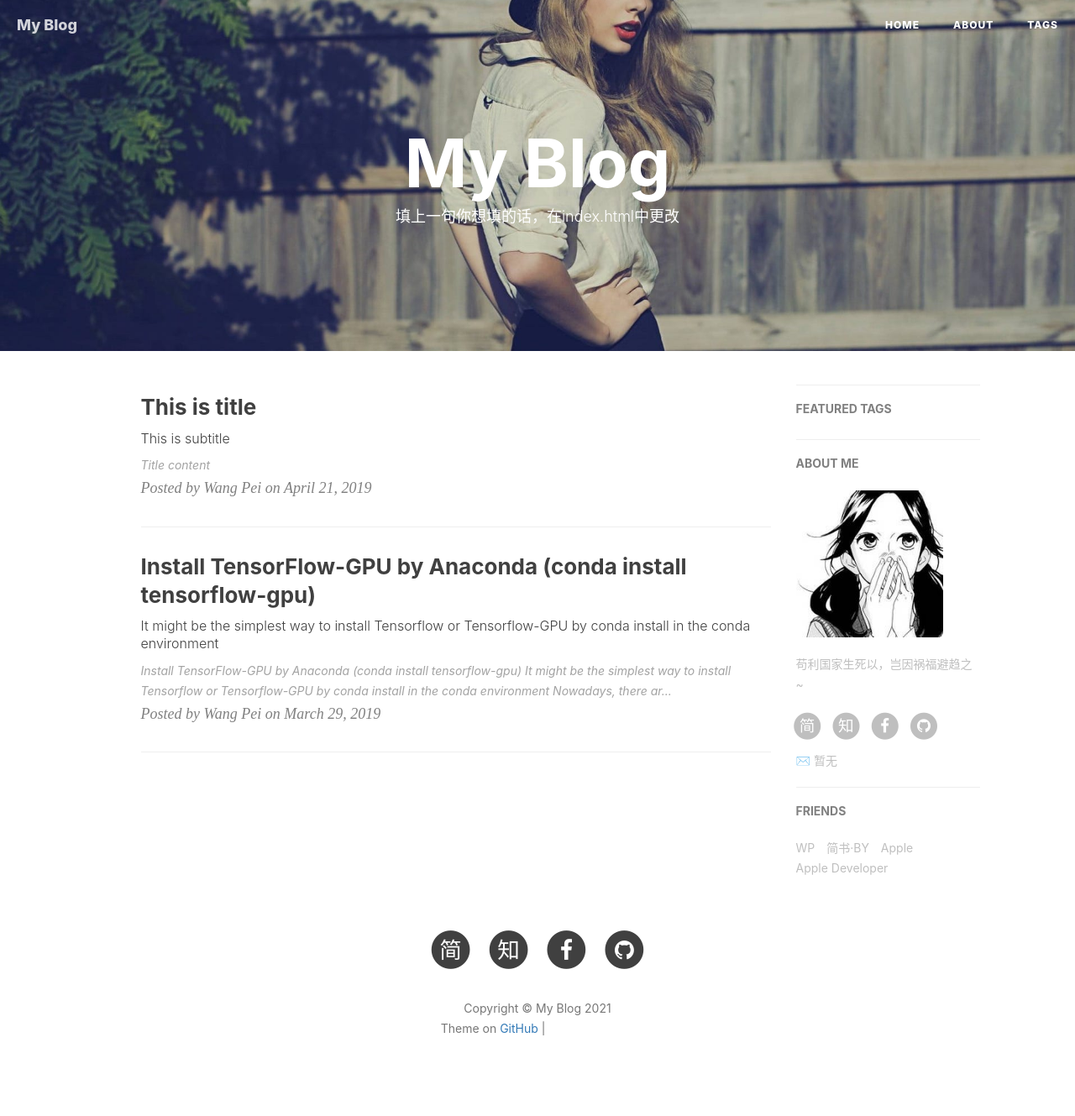
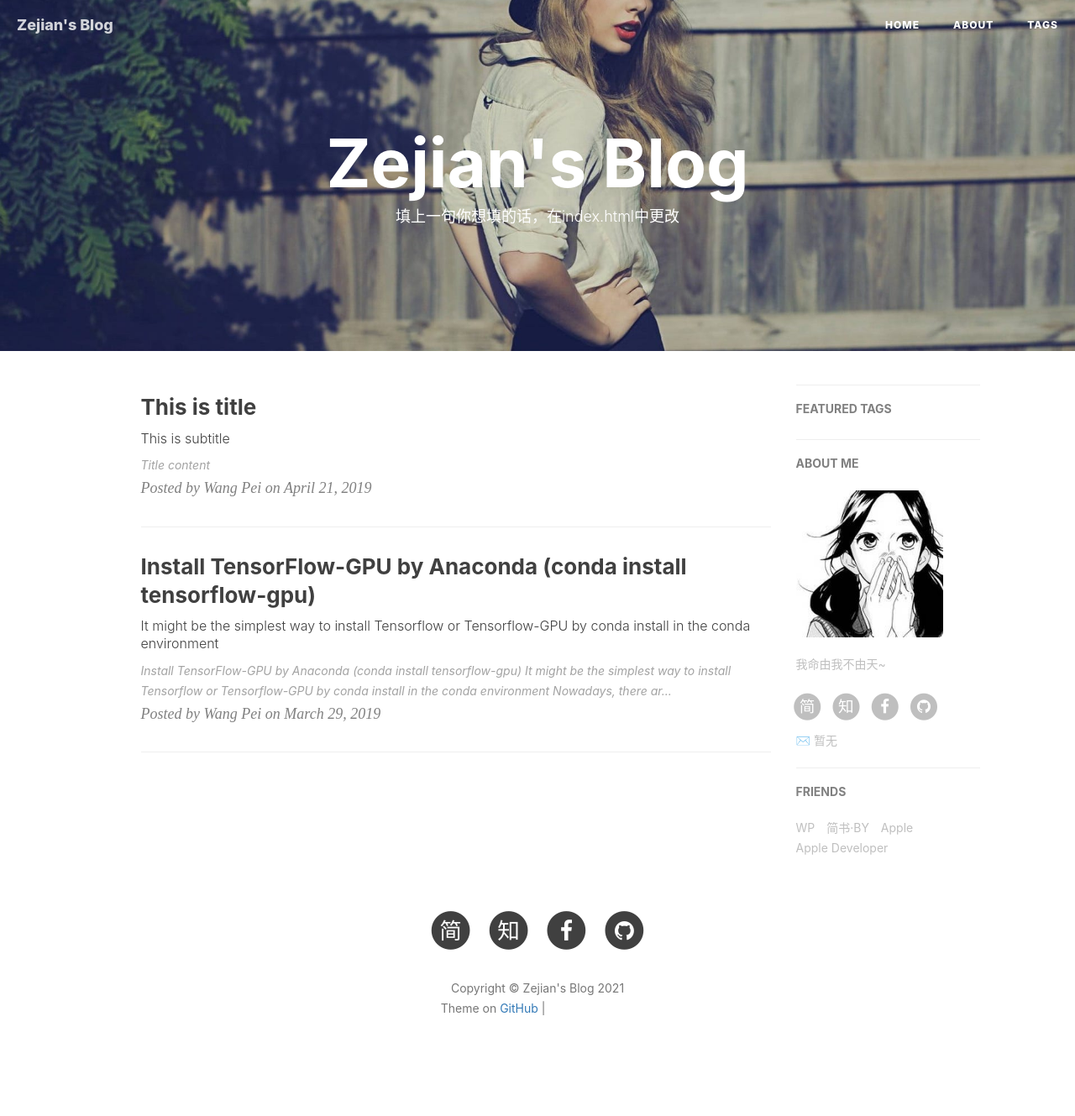
Before and after one commit to zejianzhan/zejianzhan.github.io, a Jekyll site: the page built from index.html, in a window 1280 px wide. Shown: the whole page at 84% size. Built offline with Jekyll 4.4.1, drawn with Linux system fonts in a browser that asks for light colours; nearby versions of some CDN libraries; the list of posts is cut into pages by our own code; comment, search, counter and statistics services are not loaded; after the commit the page ends 1305 px from its top, so only the background shows below that; grey boxes are pictures that could not be loaded.

Commit message:
Edit config
Signed-off-by: Zejian Zhan <zejian.zhan@gmail.com>

```diff
--- a/_config.yml
+++ b/_config.yml
@@ -1,9 +1,9 @@
 # Site settings
-title: My Blog
+title: Zejian's Blog
 SEOTitle: 我的博客 | My Blog
 header-img: img/post-bg-desk.jpg
 email: 暂无
-description: "写一句你想写的话"
+description: "我命由我不由天"
 keyword: "我的博客"
 url: "http://zejianzhan.github.io"          # your host, for absolute URL
 baseurl: ""      # for example, '/blog' if your blog hosted on 'host/blog'
@@ -11,7 +11,7 @@ github_repo: "https://github.com/zejianzhan/zejianzhan.github.io.git" # you code
 
 # Sidebar settings
 sidebar: true                           # whether or not using Sidebar.
-sidebar-about-description: "苟利国家生死以，岂因祸福避趋之~"
+sidebar-about-description: "我命由我不由天~"
 sidebar-avatar: /img/avatar_binggan.jpg      # use absolute URL, seeing it's used in both `/` and `/about/`
 
 
@@ -62,7 +62,7 @@ gitalk:
   enable: true    #是否开启Gitalk评论
   clientID:                             #生成的clientID
   clientSecret:     #生成的clientSecret
-  repo: name.github.io    #仓库名称
+  repo: zejianzhan.github.io    #仓库名称
   owner:     #github用户名
   admin:
   distractionFreeMode: true #是否启用类似FB的阴影遮罩
```
